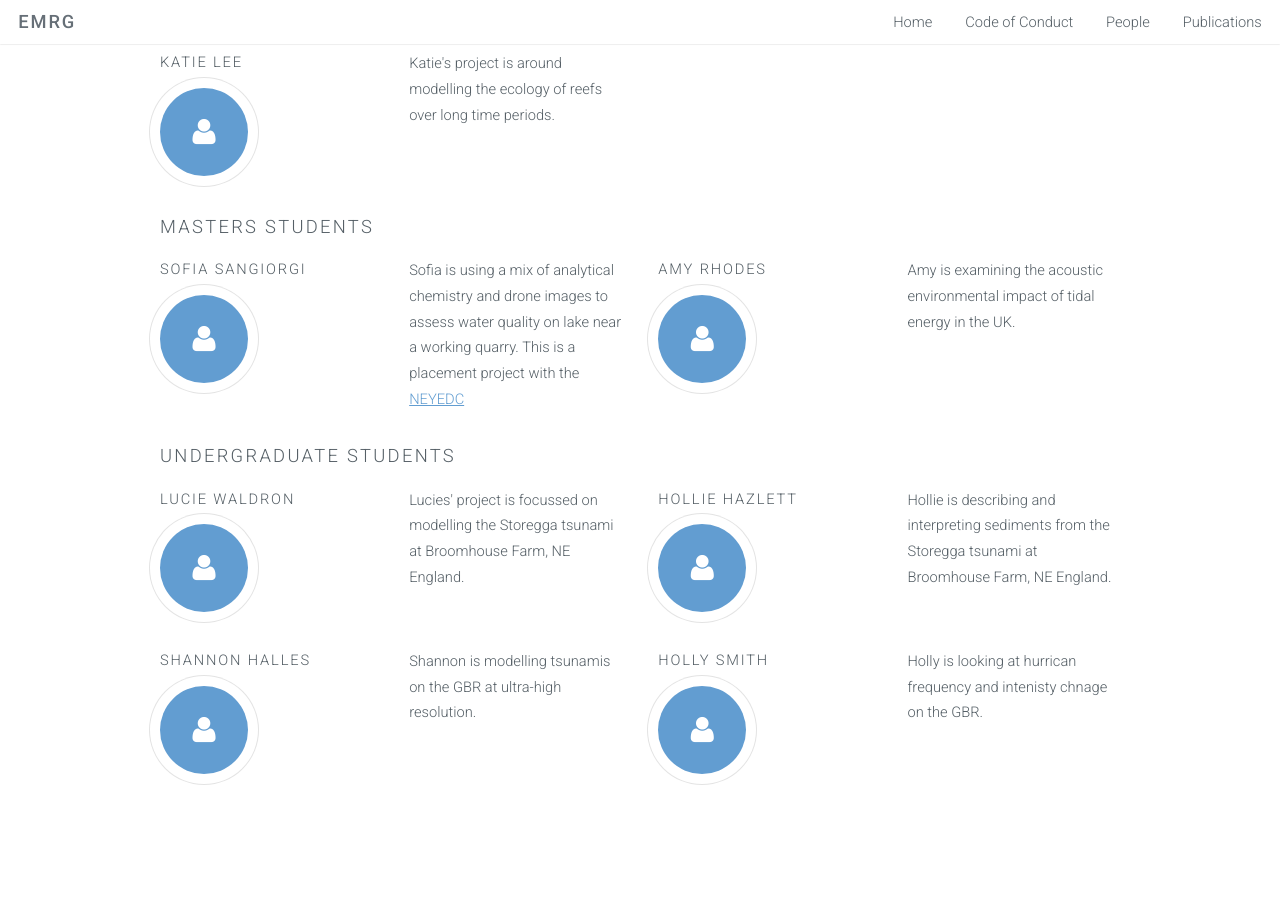
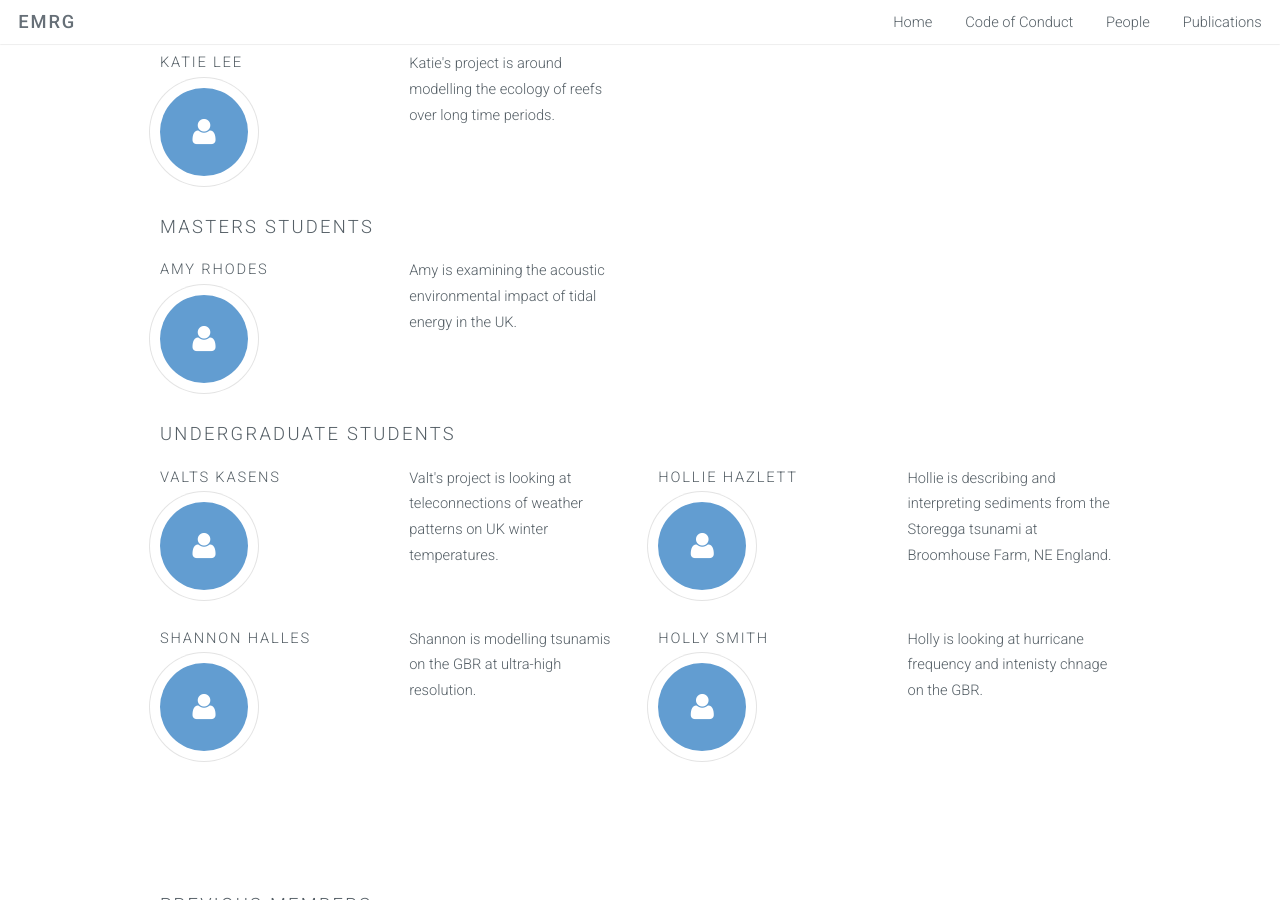
Before and after one commit to EnvModellingGroup/EnvModellingGroup.github.io, a Jekyll site: the page built from people/index.html, in a window 1280 px wide and 900 px high, scrolled down 992 px. Built offline with Jekyll 4.4.1, drawn with Linux system fonts in a browser that asks for light colours.

Commit message:
Update students

```diff
--- a/people/index.html
+++ b/people/index.html
@@ -52,16 +52,10 @@ keywords: modelling, environmental, ecological, ecology, environment, computatio
                     <p>Katie's project is around modelling the ecology of reefs over long time periods.</p>
                 </div>
 	</div>
+	</div>
         <div class="container">
             <h3>Masters students</h3>
             <div class="row">
-				<div class="3u">
-						<h4>Sofia Sangiorgi</h4>
-						<span class="icon major fa-user"></span>
-                </div>
-                <div class="3u">
-                    <p>Sofia is using a mix of analytical chemistry and drone images to assess water quality on lake near a working quarry. This is a placement project with  the <a href="https://www.neyedc.org.uk/">NEYEDC</a></p>
-                </div>
 		<div class="3u">
 			<h4>Amy Rhodes</h4>
 			<span class="icon major fa-user"></span>
@@ -77,11 +71,11 @@ keywords: modelling, environmental, ecological, ecology, environment, computatio
             <h3>Undergraduate students</h3>
 			<div class="row">
 				<div class="3u">
-					<h4>Lucie Waldron</h4>
+					<h4>Valts Kasens</h4>
 					<span class="icon major fa-user"></span>
                 		</div>
                 		<div class="3u">
-                    			<p>Lucies' project is focussed on modelling the Storegga tsunami at Broomhouse Farm, NE England.</p>
+                    			<p>Valt's project is looking at teleconnections of weather patterns on UK winter temperatures.</p>
 				</div>
 
 				<div class="3u">
@@ -109,7 +103,7 @@ keywords: modelling, environmental, ecological, ecology, environment, computatio
 					<span class="icon major fa-user"></span>
                 		</div>
                 		<div class="3u">
-                    			<p>Holly is looking at hurrican frequency and intenisty chnage on the GBR.</p>
+                    			<p>Holly is looking at hurricane frequency and intenisty chnage on the GBR.</p>
 				</div>
 
 
```
